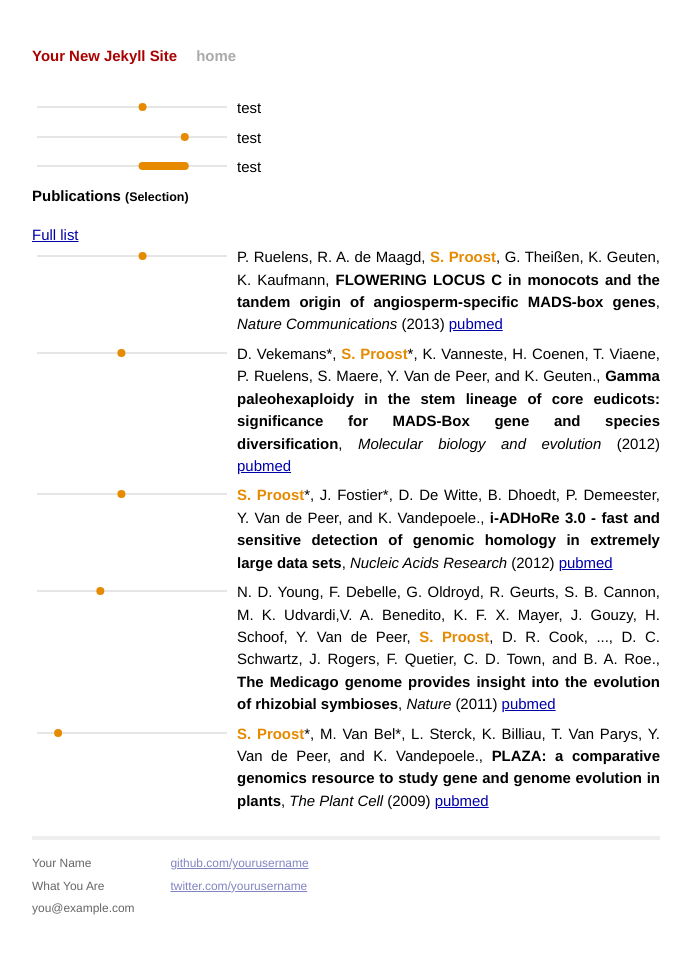
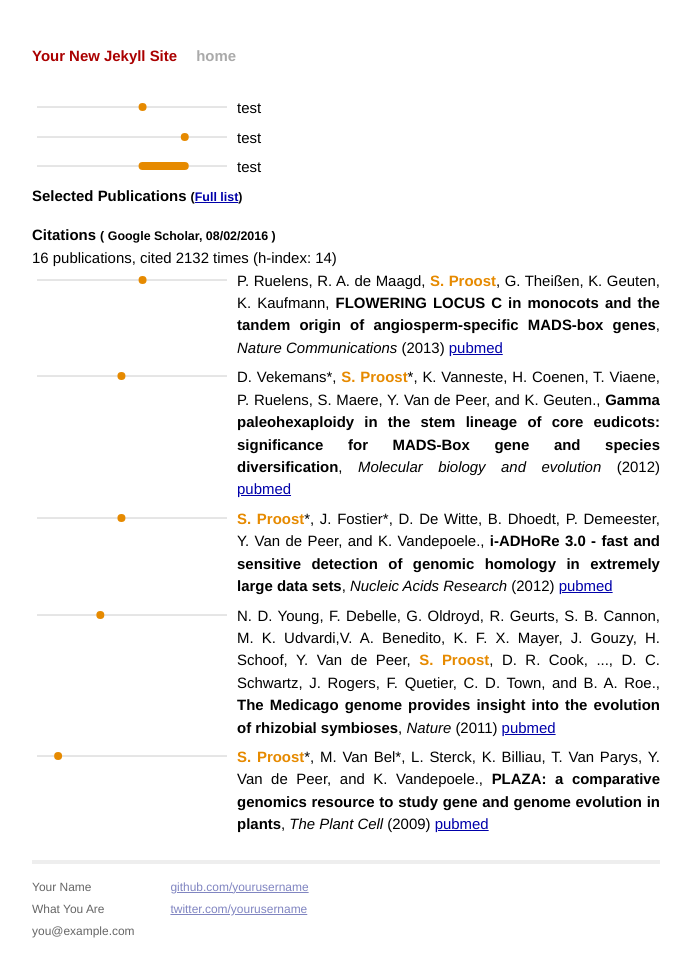
Before and after one commit to sepro/resume-pre2020, a Jekyll site: the page built from index.html, in a window 1280 px wide. Shown: the whole page, without its empty margins (294-985 px from the left). Built offline with Jekyll 4.4.1, drawn with Linux system fonts in a browser that asks for light colours; Markdown is read by kramdown in place of the engine named in the settings.

Commit message:
added citation metrics

```diff
--- /dev/null
+++ b/_data/citations.yaml
@@ -0,0 +1,6 @@
+platform: Google Scholar
+date: 08/02/2016
+publication_count: 16
+count: 2132
+hindex: 14
+i10index: 15
--- /dev/null
+++ b/_includes/citations.html
@@ -0,0 +1,3 @@
+<div class="citations"><h2>Citations <small>( {{ site.data.citations.platform }}, {{ site.data.citations.date }} )</small></h2>
+{{ site.data.citations.publication_count }} publications, cited {{ site.data.citations.count }} times (h-index: {{ site.data.citations.hindex }})
+</div>
--- a/index.html
+++ b/index.html
@@ -8,8 +8,8 @@ title: CV Sebastian Proost, PhD
 <li><div class="timerange" data-min="2008" data-max="2017" data-start="2013" data-stop="2015"></div><div>test</div></li>
 </ul>
 <div id="publications">
-  <h1>Publications <small>(Selection)</small></h1>
-  <a href="publications.html">Full list</a>
+  <h1>Selected Publications <small>(<a href="publications.html">Full list</a>)</small></h1>
+  {% include citations.html %}
   <ul class="cv_list">
 	{% for p in site.data.publications %}
 		{% if p.Selected == "1" %}
--- a/publications.html
+++ b/publications.html
@@ -5,6 +5,7 @@ title: Publications Sebastian Proost, PhD
 
 <div id="publications">
   <h1>Publications</h1>
+  {% include citations.html %}
   <ul class="cv_list">
 	{% for p in site.data.publications %}
 		  <li>
```
